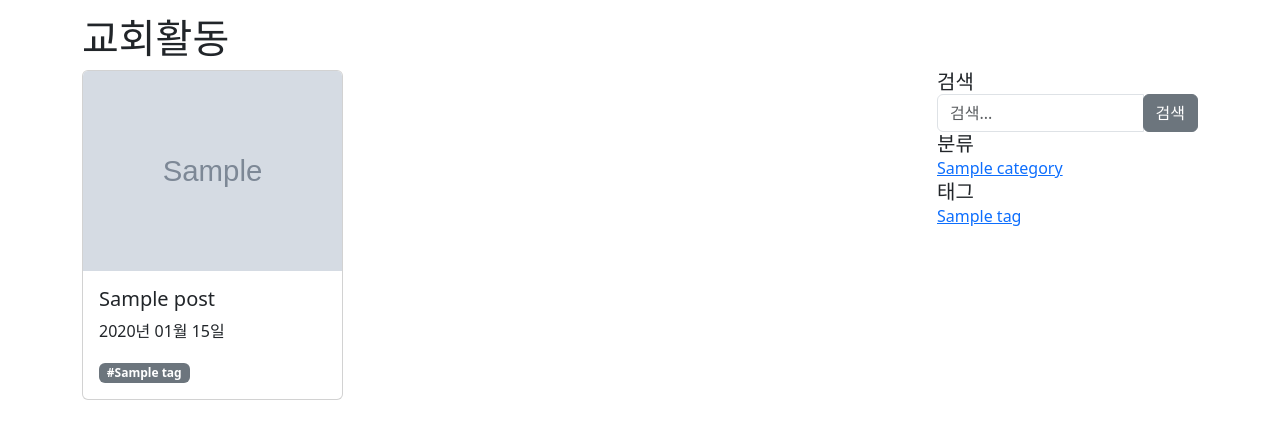
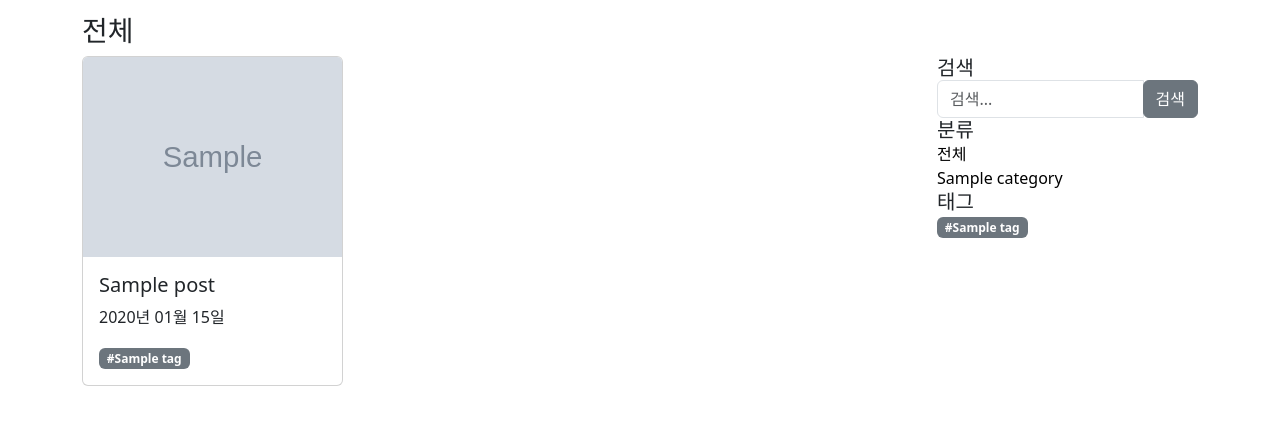
Before and after one commit to chjs/12baskets, a Django app: page /blog/ in a window 1280 px wide. Shown: the part 56-495 px from the top of the page. Run offline with Django 5.2, Linux system fonts and the light colour scheme; tables that the repository leaves empty hold one stand-in row (values such as "Sample post"); grey boxes marked "Sample" are stand-in pictures; some libraries are stand-ins or nearby versions.

Commit message:
fixed some issues

```diff
--- a/blog/static/blog/style.css
+++ b/blog/static/blog/style.css
@@ -1,5 +1,14 @@
 body {
     padding-top: 70px; /* Spacing equal to the navbar height is required. */
+}
+
+.custom-href {
+    color: black;
+    text-decoration: none;
+}
+
+.custom-href:hover {
+    color: #007bff; /* Hover 시 색상을 변경 */
 }
 
 .card:hover {
--- a/blog/templates/blog/post_list.html
+++ b/blog/templates/blog/post_list.html
@@ -6,13 +6,20 @@
 
 {% block content %}
 
-<h1>교회활동 {% if category %}<sub>{{ category }}</sub>{% endif %}</h1>
+<h3>
+{% if category %}
+{{ category }}
+{% else %}
+전체
+{% endif %}
+</h3>
+
 <div class="row">
     <div class="col-md-9 gallery">
         {% if post_list.exists %}
             <div class="row">
                 {% for post in post_list %}
-                    <div class="col-md-4 mb-4">
+                    <div class="col-xl-4 col-lg-6 col-md-12 mb-4">
                         <a href="{{ post.get_absolute_url }}" class="text-decoration-none text-dark">
                             <div class="card rounded">
                                 {% if post.photos.exists %}
@@ -52,9 +59,12 @@
         <div class="card-body">
             <div class="row">
                 <ul class="list-unstyled mb-0">
+                    <li>
+                        <a href="/blog/" class="custom-href">전체</a>
+                    </li>
                     {% for category in categories %}
                         <li>
-                            <a href="{{ category.get_absolute_url }}">{{ category }}</a>
+                            <a href="{{ category.get_absolute_url }}" class="custom-href">{{ category }}</a>
                         </li>
                     {% endfor %}
                 </ul>
@@ -63,15 +73,9 @@
 
         <h5 class="card-header">태그</h5>
         <div class="card-body">
-            <div class="row">
-                <ul class="list-unstyled mb-0">
                     {% for tag in tags %}
-                        <li>
-                            <a href="{{ tag.get_absolute_url }}">{{ tag }}</a>
-                        </li>
+                            <a href="{{ tag.get_absolute_url }}" class="badge bg-secondary text-decoration-none">#{{ tag }}</a>
                     {% endfor %}
-                </ul>
-            </div>
         </div>
     </div>
 </div>
--- a/blog/views.py
+++ b/blog/views.py
@@ -10,14 +10,14 @@ class PostList(ListView):
         context = super(PostList, self).get_context_data()
         context['categories'] = Category.objects.all()
         context['no_category_post_count'] = Post.objects.filter(category=None).count()
-        context['tags'] = Tag.objects.all()
+        context['tags'] = Tag.objects.all().order_by('name')
         return context
 
 def category_page(request, slug):
     category = Category.objects.get(slug=slug)
     post_list = Post.objects.filter(category=category).order_by('-pk')
     category_list = Category.objects.all()
-    tag_list = Tag.objects.all()
+    tag_list = Tag.objects.all().order_by('name')
 
     return render(
         request,
@@ -34,7 +34,7 @@ def tag_page(request, slug):
     tag = Tag.objects.get(slug=slug)
     post_list = tag.post_set.all()
     category_list = Category.objects.all()
-    tag_list = Tag.objects.all()
+    tag_list = Tag.objects.all().order_by('name')
 
     return render(
         request,
```
